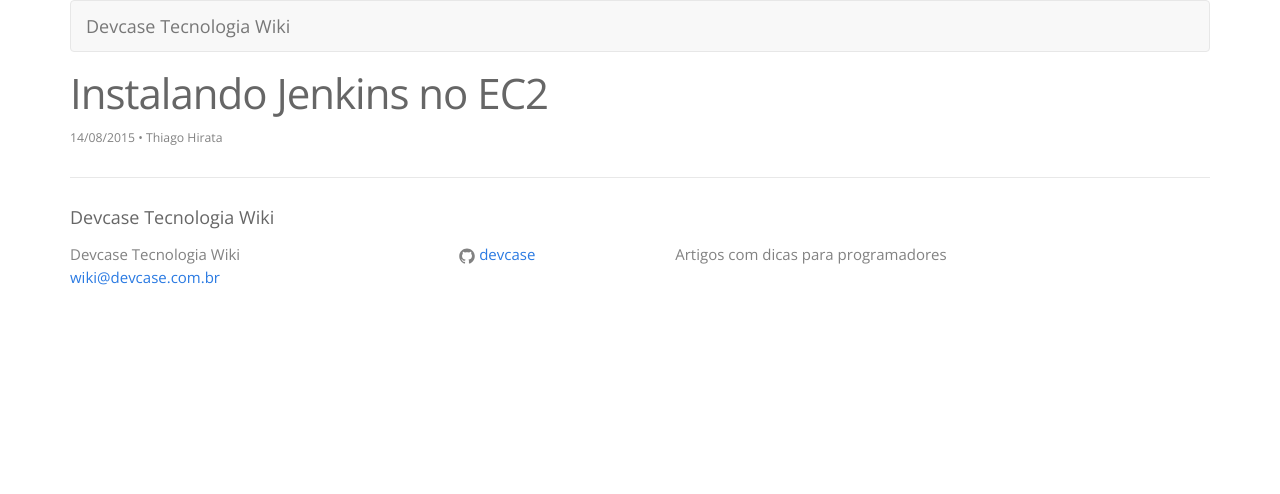
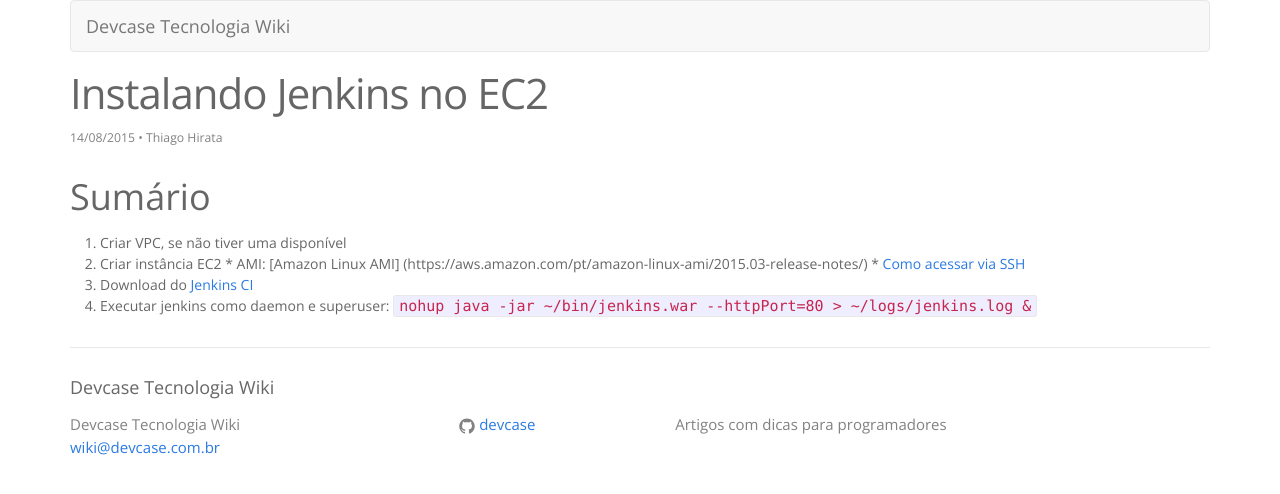
Before and after one commit to devcase/wiki, a Jekyll site: the page built from _posts/2015-08-17-instalando-jenkins-ci-no-ec2.markdown, in a window 1280 px wide. Shown: the top 494 px of the page. Built offline with Jekyll 4.4.1, drawn with Linux system fonts in a browser that asks for light colours.

Commit message:
Update 2015-08-17-instalando-jenkins-ci-no-ec2.markdown

```diff
--- a/_posts/2015-08-17-instalando-jenkins-ci-no-ec2.markdown
+++ b/_posts/2015-08-17-instalando-jenkins-ci-no-ec2.markdown
@@ -6,3 +6,12 @@ categories: web
 excerpt: "Instalando Jenkins no EC2"
 author: Thiago Hirata
 ---
+
+# Sumário
+
+   1. Criar VPC, se não tiver uma disponível
+   2. Criar instância EC2
+    * AMI: [Amazon Linux AMI] (https://aws.amazon.com/pt/amazon-linux-ami/2015.03-release-notes/)
+    * [Como acessar via SSH](http://docs.aws.amazon.com/AWSEC2/latest/UserGuide/AccessingInstancesLinux.html#AccessingInstancesLinuxSSHClient)
+   3. Download do [Jenkins CI](https://jenkins-ci.org/)
+   4. Executar jenkins como daemon e superuser: `nohup java -jar ~/bin/jenkins.war  --httpPort=80 > ~/logs/jenkins.log &`
```
